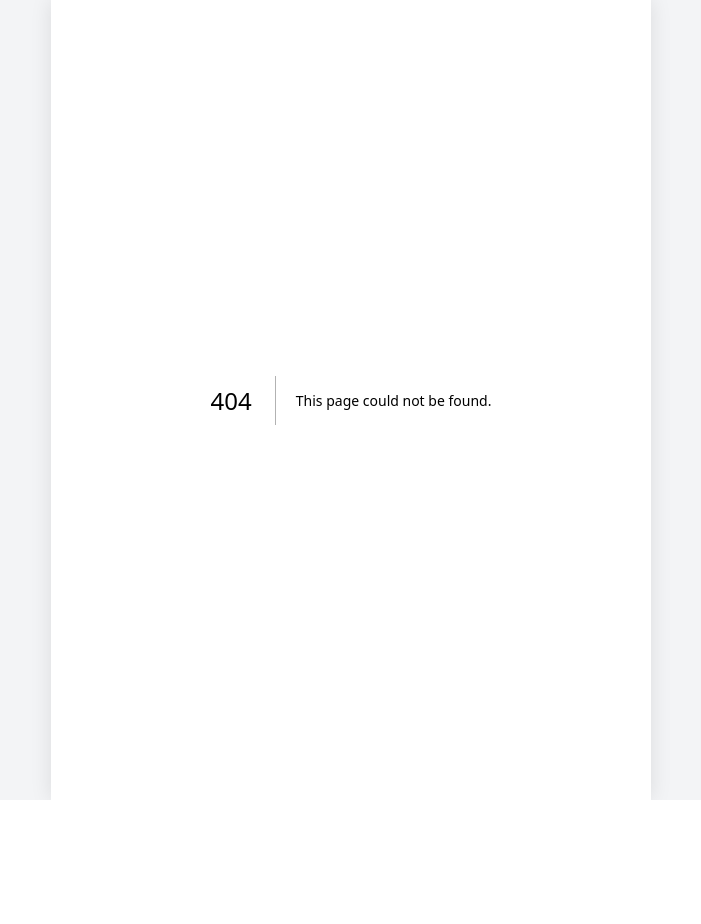
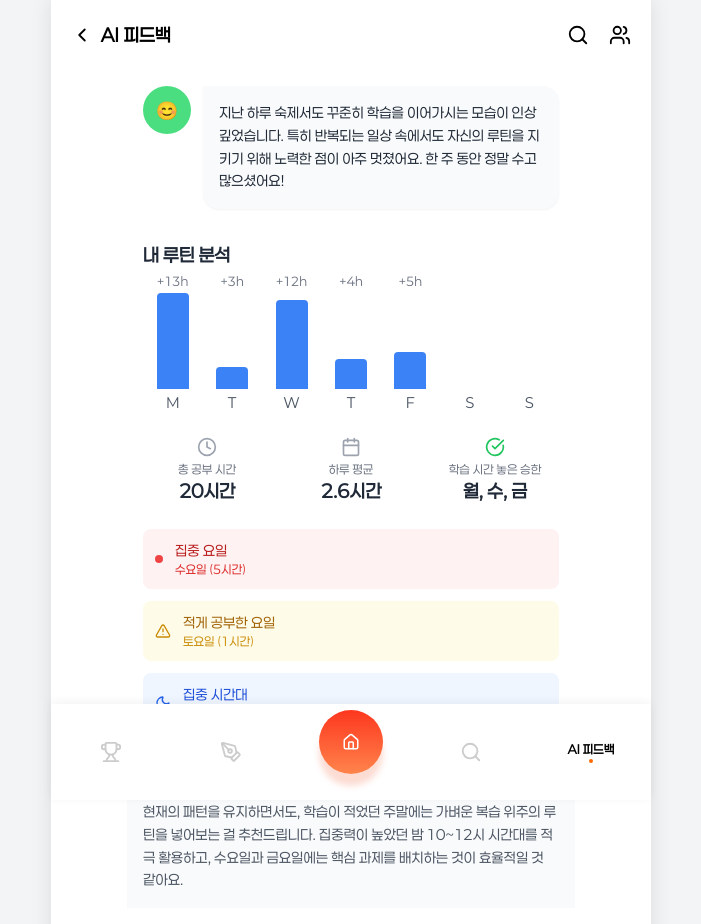
Before and after one commit to yeeun426/moyeo-web, a Next.js app: page /profile in a window 1280 px wide. Before the commit this address had no page. Shown: the top 924 px of the page, without its empty margins (289-990 px from the left). Before the commit the page ends 800 px from the top, so only its background shows below. Built offline with nearby package versions, Linux system fonts and the light colour scheme.

Commit message:
feat : 학습 통계 ui

```diff
--- a/package.json
+++ b/package.json
@@ -12,6 +12,7 @@
   "dependencies": {
     "@tosspayments/payment-sdk": "^1.9.1",
     "@tosspayments/payment-widget-sdk": "^0.12.0",
+    "dayjs": "^1.11.18",
     "framer-motion": "^12.23.9",
     "lucide-react": "^0.540.0",
     "next": "15.4.2",
--- /dev/null
+++ b/src/app/profile/page.tsx
@@ -0,0 +1,152 @@
+import Header from "components/Header";
+import React from "react";
+import {
+  Clock,
+  Calendar,
+  CheckCircle,
+  AlertTriangle,
+  Moon,
+} from "lucide-react";
+
+const page = () => {
+  const weeklyData = [
+    { day: "M", hours: 13 },
+    { day: "T", hours: 3 },
+    { day: "W", hours: 12 },
+    { day: "T", hours: 4 },
+    { day: "F", hours: 5 },
+    { day: "S", hours: 0 },
+    { day: "S", hours: 0 },
+  ];
+  const maxHours = Math.max(...weeklyData.map((d) => Math.abs(d.hours)));
+
+  return (
+    <div className="min-h-screen">
+      <Header background="transparent" title="AI 피드백" />
+      <div className="flex flex-col max-w-md mx-auto bg-white">
+        <div className="p-4">
+          <div className="flex items-start space-x-3">
+            <div className="w-12 h-12 bg-green-400 rounded-full flex items-center justify-center">
+              <div className="text-white text-lg">😊</div>
+            </div>
+            <div className="flex-1 bg-gray-50 rounded-2xl rounded-tl-sm p-4 shadow-sm">
+              <p className="text-gray-800 text-sm leading-relaxed">
+                지난 하루 숙제서도 꾸준히 학습을 이어가시는 모습이 인상
+                깊었습니다. 특히 반복되는 일상 속에서도 자신의 루틴을 지키기
+                위해 노력한 점이 아주 멋졌어요. 한 주 동안 정말 수고 많으셨어요!
+              </p>
+            </div>
+          </div>
+        </div>
+
+        {/* Weekly Analysis */}
+        <div className="p-4">
+          <h2 className="text-lg font-semibold text-gray-800 mb-4">
+            내 루틴 분석
+          </h2>
+
+          {/* Chart */}
+          <div className="mb-6">
+            <div className="flex items-end justify-between h-32 mb-2">
+              {weeklyData.map((data, index) => {
+                const height = (Math.abs(data.hours) / maxHours) * 100;
+                const isNegative = data.hours < 0;
+
+                return (
+                  <div
+                    key={index}
+                    className="flex flex-col items-center flex-1"
+                  >
+                    <div className="text-xs text-gray-500 mb-1">
+                      {data.hours > 0
+                        ? `+${data.hours}h`
+                        : data.hours < 0
+                          ? `${data.hours}h`
+                          : ""}
+                    </div>
+                    <div className="w-8 flex flex-col justify-end h-24">
+                      <div
+                        className={`w-full rounded-t bg-blue-500`}
+                        style={{ height: `${height}%` }}
+                      />
+                    </div>
+                    <div className="text-sm font-medium text-gray-600 mt-1">
+                      {data.day}
+                    </div>
+                  </div>
+                );
+              })}
+            </div>
+          </div>
+
+          {/* Stats */}
+          <div className="grid grid-cols-3 gap-4 mb-6">
+            <div className="text-center">
+              <Clock className="w-5 h-5 text-gray-400 mx-auto mb-1" />
+              <div className="text-xs text-gray-500">총 공부 시간</div>
+              <div className="text-lg font-bold text-gray-800">20시간</div>
+            </div>
+            <div className="text-center">
+              <Calendar className="w-5 h-5 text-gray-400 mx-auto mb-1" />
+              <div className="text-xs text-gray-500">하루 평균</div>
+              <div className="text-lg font-bold text-gray-800">2.6시간</div>
+            </div>
+            <div className="text-center">
+              <CheckCircle className="w-5 h-5 text-green-500 mx-auto mb-1" />
+              <div className="text-xs text-gray-500">학습 시간 놓은 승한</div>
+              <div className="text-lg font-bold text-gray-800">월, 수, 금</div>
+            </div>
+          </div>
+
+          {/* Status Items */}
+          <div className="space-y-3">
+            <div className="flex items-center space-x-3 p-3 bg-red-50 rounded-lg">
+              <div className="w-2 h-2 bg-red-500 rounded-full"></div>
+              <div className="flex-1">
+                <div className="text-sm font-medium text-red-700">
+                  집중 요일
+                </div>
+                <div className="text-xs text-red-600">수요일 (5시간)</div>
+              </div>
+            </div>
+
+            <div className="flex items-center space-x-3 p-3 bg-yellow-50 rounded-lg">
+              <AlertTriangle className="w-4 h-4 text-yellow-600" />
+              <div className="flex-1">
+                <div className="text-sm font-medium text-yellow-700">
+                  적게 공부한 요일
+                </div>
+                <div className="text-xs text-yellow-600">토요일 (1시간)</div>
+              </div>
+            </div>
+
+            <div className="flex items-center space-x-3 p-3 bg-blue-50 rounded-lg">
+              <Moon className="w-4 h-4 text-blue-600" />
+              <div className="flex-1">
+                <div className="text-sm font-medium text-blue-700">
+                  집중 시간대
+                </div>
+                <div className="text-xs text-blue-600">밤 10시~12시</div>
+              </div>
+            </div>
+          </div>
+        </div>
+
+        {/* Next Week Study Tip */}
+        <div className="p-4 bg-gray-50">
+          <h3 className="text-base font-semibold text-gray-800 mb-3">
+            다음주 학습 루틴
+          </h3>
+          <p className="text-sm text-gray-600 leading-relaxed">
+            현재의 패턴을 유지하면서도, 학습이 적었던 주말에는 가벼운 복습
+            위주의 루틴을 넣어보는 걸 추천드립니다. 집중력이 높았던 밤 10~12시
+            시간대를 적극 활용하고, 수요일과 금요일에는 핵심 과제를 배치하는
+            것이 효율적일 것 같아요.
+          </p>
+        </div>
+      </div>
+    </div>
+  );
+};
+
+export default page;
--- a/src/components/MainLayout.tsx
+++ b/src/components/MainLayout.tsx
@@ -14,6 +14,7 @@ const tabPages = [
   "/success",
   "/info-accounts",
   "/search",
+  "/profile",
   "/challenge-detail/[id]",
 ];
 
--- a/src/components/TabBar.tsx
+++ b/src/components/TabBar.tsx
@@ -2,7 +2,7 @@
 "use client";
 
 import Link from "next/link";
-import { Trophy, PenTool, Home, Search, MapPin } from "lucide-react";
+import { Trophy, PenTool, Home, Search, Smile } from "lucide-react";
 
 interface CustomTabBarProps {
   currentPath: string;
@@ -24,16 +24,16 @@ const tabRoutes = [
   { name: "home", path: "/home", icon: Home, label: "Home" },
   { name: "search", path: "/search", icon: Search, label: "Search" },
   {
-    name: "info-accounts",
-    path: "/info-accounts",
-    icon: MapPin,
-    label: "Profile",
+    name: "profile",
+    path: "/profile",
+    icon: Smile,
+    label: "AI 피드백",
   },
 ];
 
 export default function TabBar({ currentPath }: CustomTabBarProps) {
   return (
-    <div className="fixed bottom-0 left-1/2 max-w-[600px] -translate-x-1/2 w-full bg-white h-24 flex justify-around items-center shadow-[0_-2px_10px_rgba(0,0,0,0.05)] px-10 z-50">
+    <div className="fixed bottom-0 left-1/2 max-w-[600px] -translate-x-1/2 w-full bg-white h-24 flex justify-around items-center shadow-[0_-2px_10px_rgba(0,0,0,0.05)] z-50">
       {tabRoutes.map((route) => {
         const Icon = route.icon;
         const isActive = currentPath === route.path;
```
Also changed, not shown: 1 other file (tests, documents, lock files or other folders).
